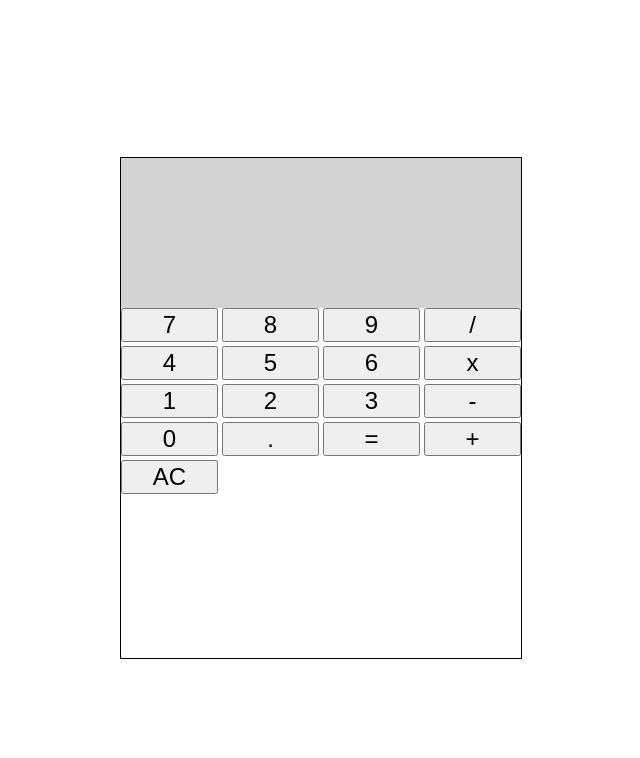
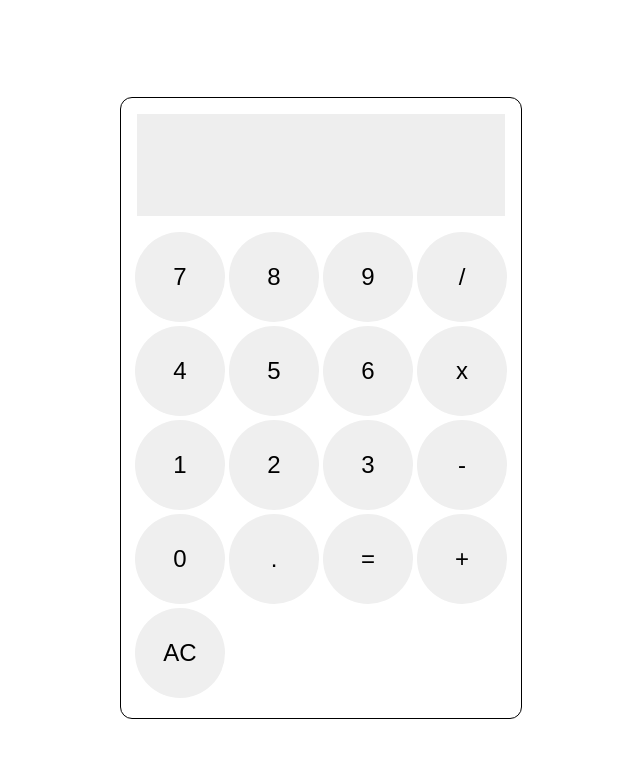
Before and after one commit to just-jul/Calculator-app, a plain HTML site: page index.html in a window 1280 px wide. Shown: the whole page, without its empty margins (319-959 px from the left). Drawn offline with Linux system fonts and the light colour scheme.

Commit message:
Add basic UI and button layout

```diff
--- a/index.html
+++ b/index.html
@@ -12,30 +12,30 @@
 
         </div>
         <div class="buttons">
-            <button class="btn number">7</button>
-            <button class="btn number">8</button>
-            <button class="btn number">9</button>
+            <button class="btn number seven">7</button>
+            <button class="btn number eight">8</button>
+            <button class="btn number nine">9</button>
 
-            <button class="btn operator">/</button>
+            <button class="btn operator divide">/</button>
 
-            <button class="btn number">4</button>
-            <button class="btn number">5</button>
-            <button class="btn number">6</button>
+            <button class="btn number four">4</button>
+            <button class="btn number five">5</button>
+            <button class="btn number six">6</button>
 
-            <button class="btn operator">x</button>
+            <button class="btn operator multiply">x</button>
 
-            <button class="btn number">1</button>
-            <button class="btn number">2</button>
-            <button class="btn number">3</button>
+            <button class="btn number one">1</button>
+            <button class="btn number two">2</button>
+            <button class="btn number three">3</button>
 
-            <button class="btn operator">-</button>
+            <button class="btn operator substr">-</button>
 
-            <button class="btn number">0</button>
-            <button class="btn operator">.</button>
-            <button class="btn operator">=</button>
-            <button class="btn operator">+</button>
+            <button class="btn number zero">0</button>
+            <button class="btn operator dot">.</button>
+            <button class="btn operator equal">=</button>
+            <button class="btn operator add">+</button>
 
-            <button class="btn operator">AC</button>
+            <button class="btn operator ac">AC</button>
 
         </div>
     </div>
--- a/styles.css
+++ b/styles.css
@@ -9,24 +9,39 @@ body {
     display: flex;
     flex-direction: column;
     width: 400px;
-    height: 500px;
+    height: 620px;
     border: 1px solid black;
+    border-radius: 12px;
+    overflow: hidden;
+    justify-content: center;
+    align-items: center;
 }
 
 .result{
     height: 150px;
-    background-color: lightgray;
+    background-color: rgb(238, 238, 238);
+    margin: 16px;
+    width: 368px;
+
 }
 
 .buttons{
     display: flex;
     flex-wrap: wrap;
     gap: 4px;
-
+    width: 372px;
+    margin-bottom: 20px;
 }
 
 .btn{
     font-size: 24px;
-    width: 97px;
-
+    width: 90px;
+    height: 90px;
+    border-radius: 50%;
+    border: none;
 }
+.btn:hover{
+    transition: 0.4s;
+    background-color: rgb(75, 75, 75);
+    color: white;
+}
```
Also changed, not shown: main.js (+16 -0 lines).
